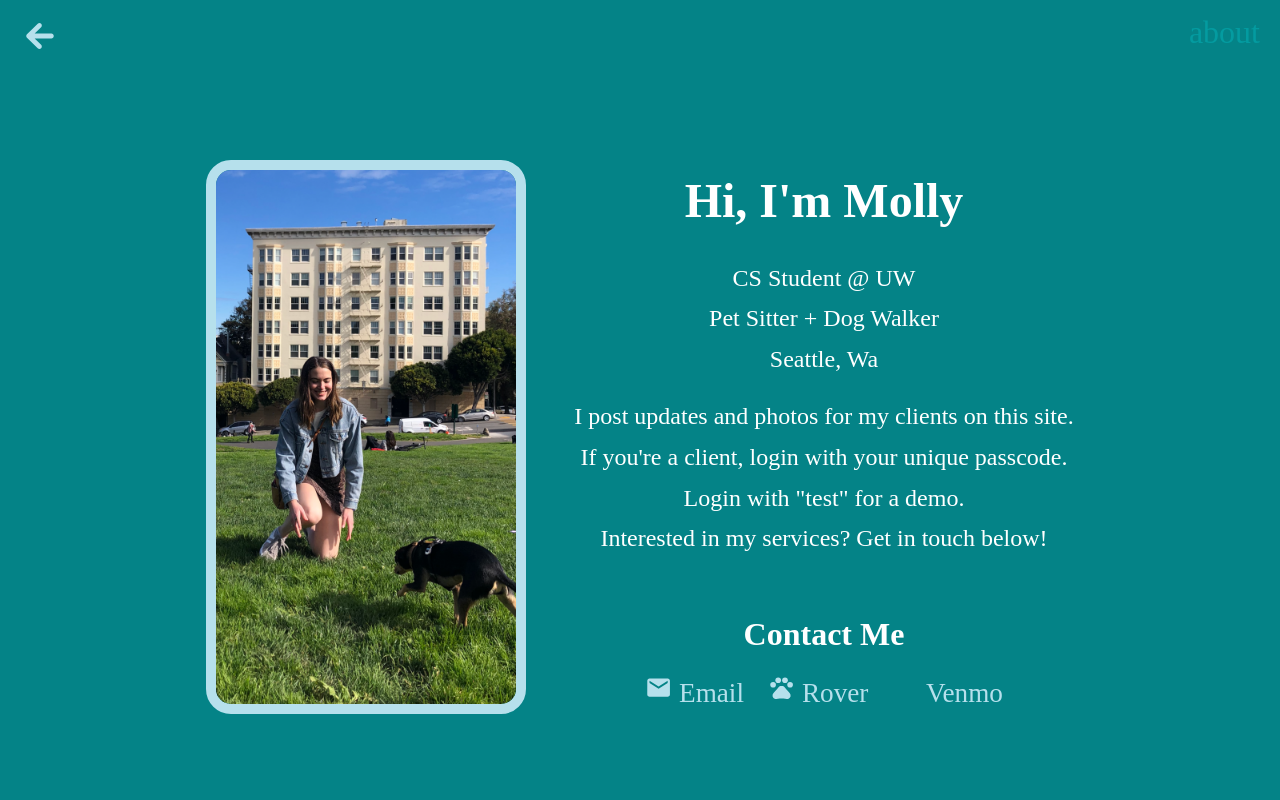
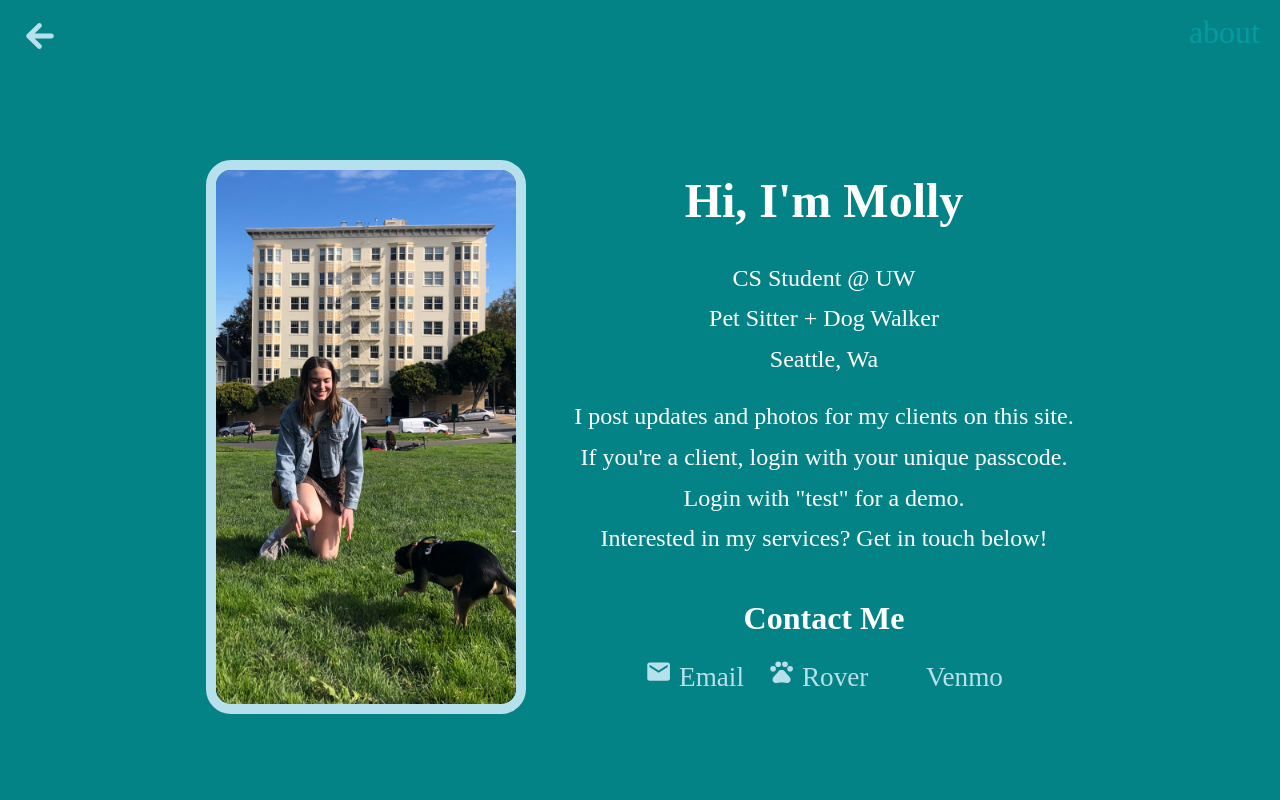
Before and after one commit to armstmol01/pp-project, a React (Create React App) app in the folder client/: page /about in a window 1280 px wide. Shown: the top 800 px of the page. Built offline with nearby package versions, Linux system fonts and the light colour scheme; some icons are missing; a web font is replaced by a local one.

Commit message:
changed spacing

```diff
--- a/client/src/components/about/About.css
+++ b/client/src/components/about/About.css
@@ -41,7 +41,7 @@ img {
 }
 
 .contact__container {
-  margin: 3rem 0 0 0;
+  margin: 2rem 0 0 0;
 }
 
 .link__container {
```
